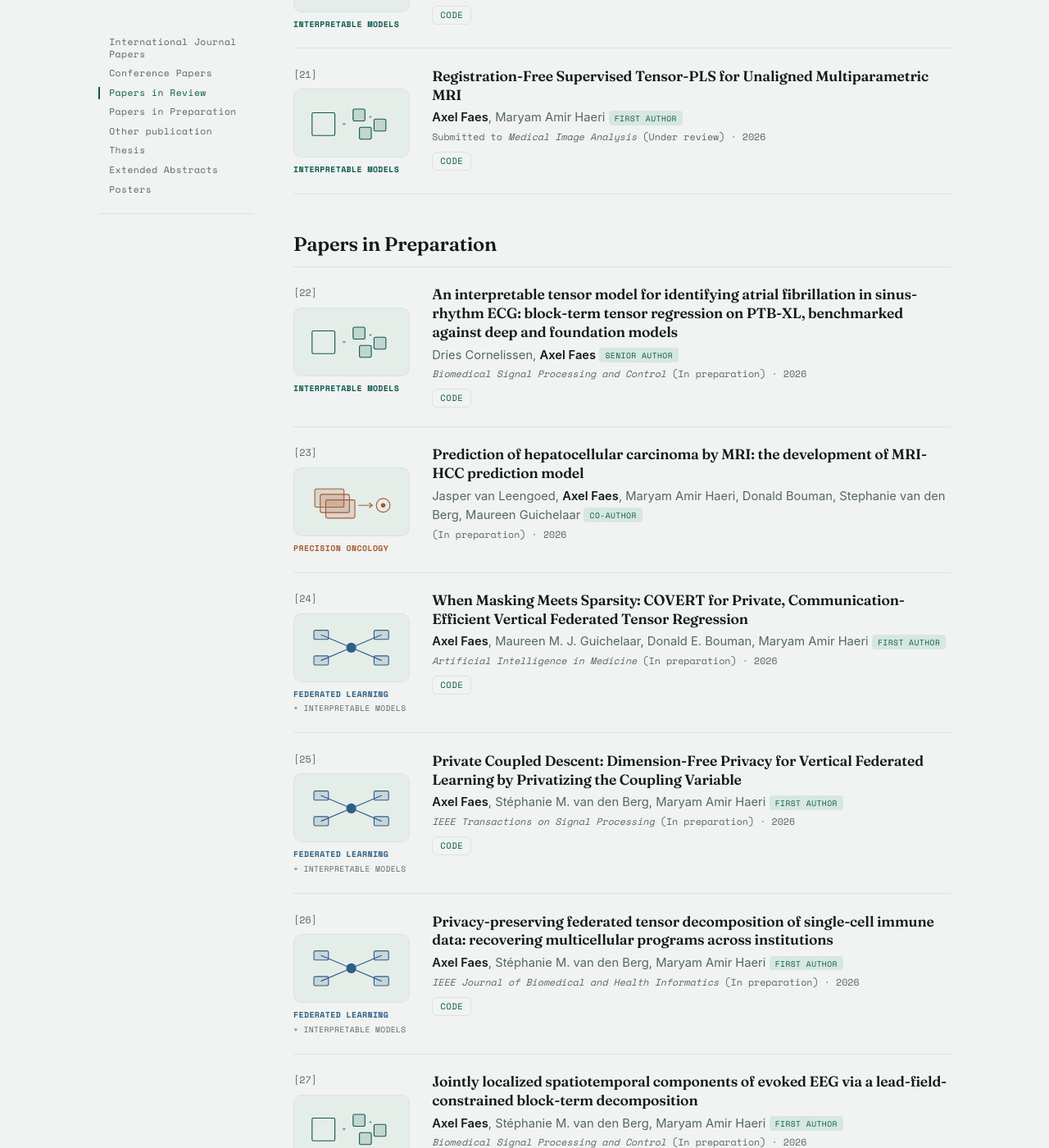
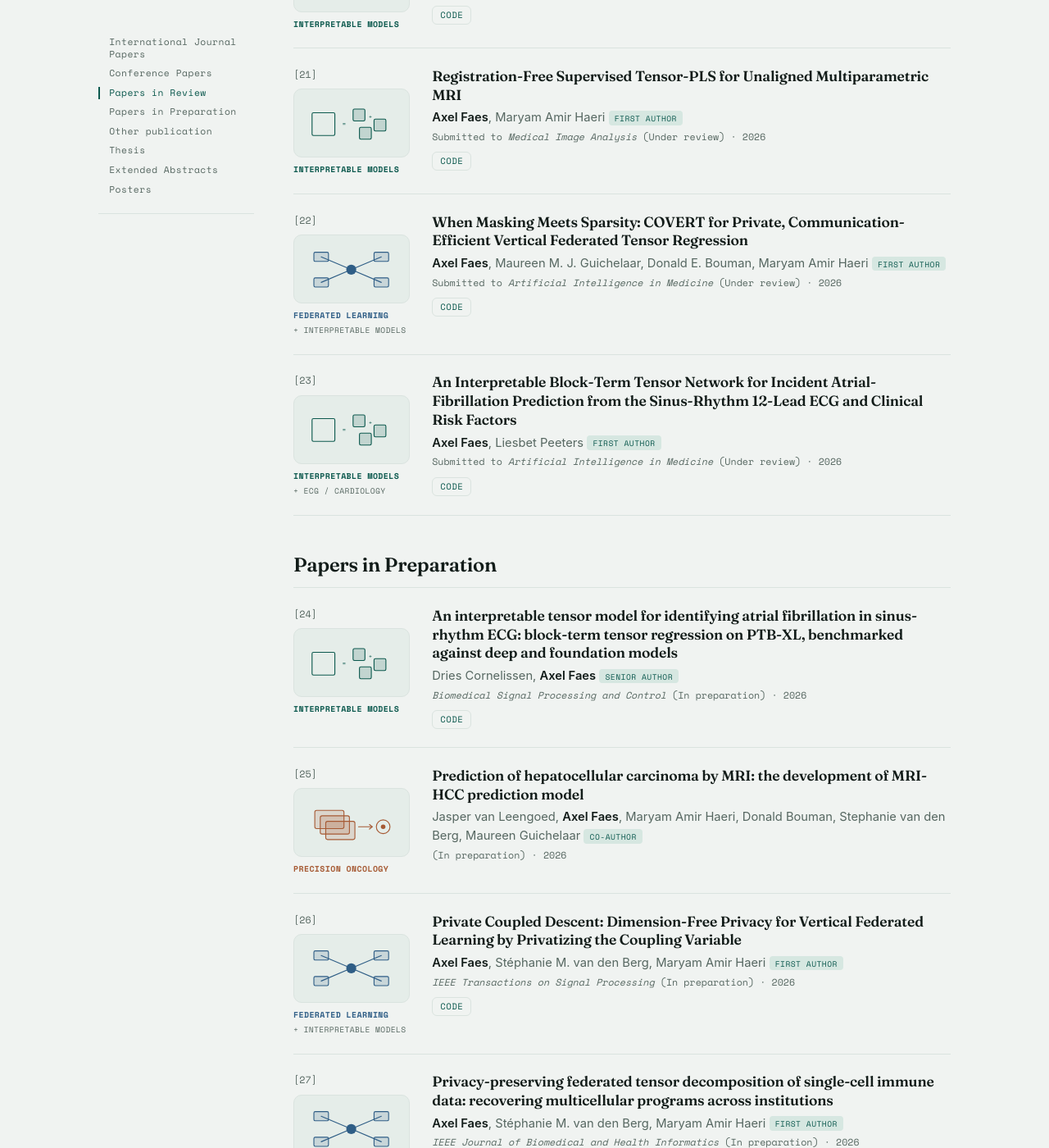
Before and after one commit to TheAxeC/theaxec.github.io, a Jekyll site: the page built from _pages/publications.md, in a window 1280 px wide and 1400 px high, scrolled down 4639 px. Shown: the whole window at 82% size. Built offline with Jekyll 4.4.1, drawn with Linux system fonts in a browser that asks for light colours; some of the changed text lies outside the part shown.

Commit message:
Move the COVERT and BTTN entries to papers in review
- Set both Artificial Intelligence in Medicine papers to submitted and under review
- Move both entries from papers-in-preparation to papers-in-review

```diff
--- a/_data/publications.yml
+++ b/_data/publications.yml
@@ -57,6 +57,30 @@ papers-in-review:
           book: "Medical Image Analysis"
           pub_date: 2026
           abstract: ""
+        - authors: Axel Faes, Maureen M. J. Guichelaar, Donald E. Bouman, Maryam Amir Haeri
+          title: "When Masking Meets Sparsity: COVERT for Private, Communication-Efficient Vertical Federated Tensor Regression"
+          program: [federated, tensor]
+          url: ""
+          links:
+            Code: "https://github.com/TheAxeC/covert-vertical-federated-tensor"
+          order: "first"
+          pub_pre: "Submitted to "
+          pub_post: '(Under review)'
+          book: "Artificial Intelligence in Medicine"
+          pub_date: 2026
+          abstract: ""
+        - authors: Axel Faes, Liesbet Peeters
+          title: "An Interpretable Block-Term Tensor Network for Incident Atrial-Fibrillation Prediction from the Sinus-Rhythm 12-Lead ECG and Clinical Risk Factors"
+          program: [tensor, ecg]
+          url: ""
+          links:
+            Code: "https://github.com/TheAxeC/bttn-incident-af"
+          order: "first"
+          pub_pre: "Submitted to "
+          pub_post: '(Under review)'
+          book: "Artificial Intelligence in Medicine"
+          pub_date: 2026
+          abstract: ""
 papers-in-preparation:
     title: Papers in Preparation
     papers:
@@ -80,18 +104,6 @@ papers-in-preparation:
           pub_post: "(In preparation)"
           book: ""
           pub_date: 2026
-        - authors: Axel Faes, Maureen M. J. Guichelaar, Donald E. Bouman, Maryam Amir Haeri
-          title: "When Masking Meets Sparsity: COVERT for Private, Communication-Efficient Vertical Federated Tensor Regression"
-          program: [federated, tensor]
-          url: ""
-          links:
-            Code: "https://github.com/TheAxeC/covert-vertical-federated-tensor"
-          order: "first"
-          pub_pre: ""
-          pub_post: '(In preparation)'
-          book: "Artificial Intelligence in Medicine"
-          pub_date: 2026
-          abstract: ""
         - authors: Axel Faes, Stéphanie M. van den Berg, Maryam Amir Haeri
           title: "Private Coupled Descent: Dimension-Free Privacy for Vertical Federated Learning by Privatizing the Coupling Variable"
           program: [federated, tensor]
@@ -149,18 +161,6 @@ papers-in-preparation:
           pub_pre: ""
           pub_post: '(In preparation)'
           book: "IEEE Journal of Biomedical and Health Informatics"
-          pub_date: 2026
-          abstract: ""
-        - authors: Axel Faes, Liesbet Peeters
-          title: "An Interpretable Block-Term Tensor Network for Incident Atrial-Fibrillation Prediction from the Sinus-Rhythm 12-Lead ECG and Clinical Risk Factors"
-          program: [tensor, ecg]
-          url: ""
-          links:
-            Code: "https://github.com/TheAxeC/bttn-incident-af"
-          order: "first"
-          pub_pre: ""
-          pub_post: '(In preparation)'
-          book: "Artificial Intelligence in Medicine"
           pub_date: 2026
           abstract: ""
         - authors: Jakob Nolte*, Axel Faes*, Maureen M. J. Guichelaar, Donald E. Bouman, Stéphanie M. van den Berg, Maryam Amir Haeri
```
